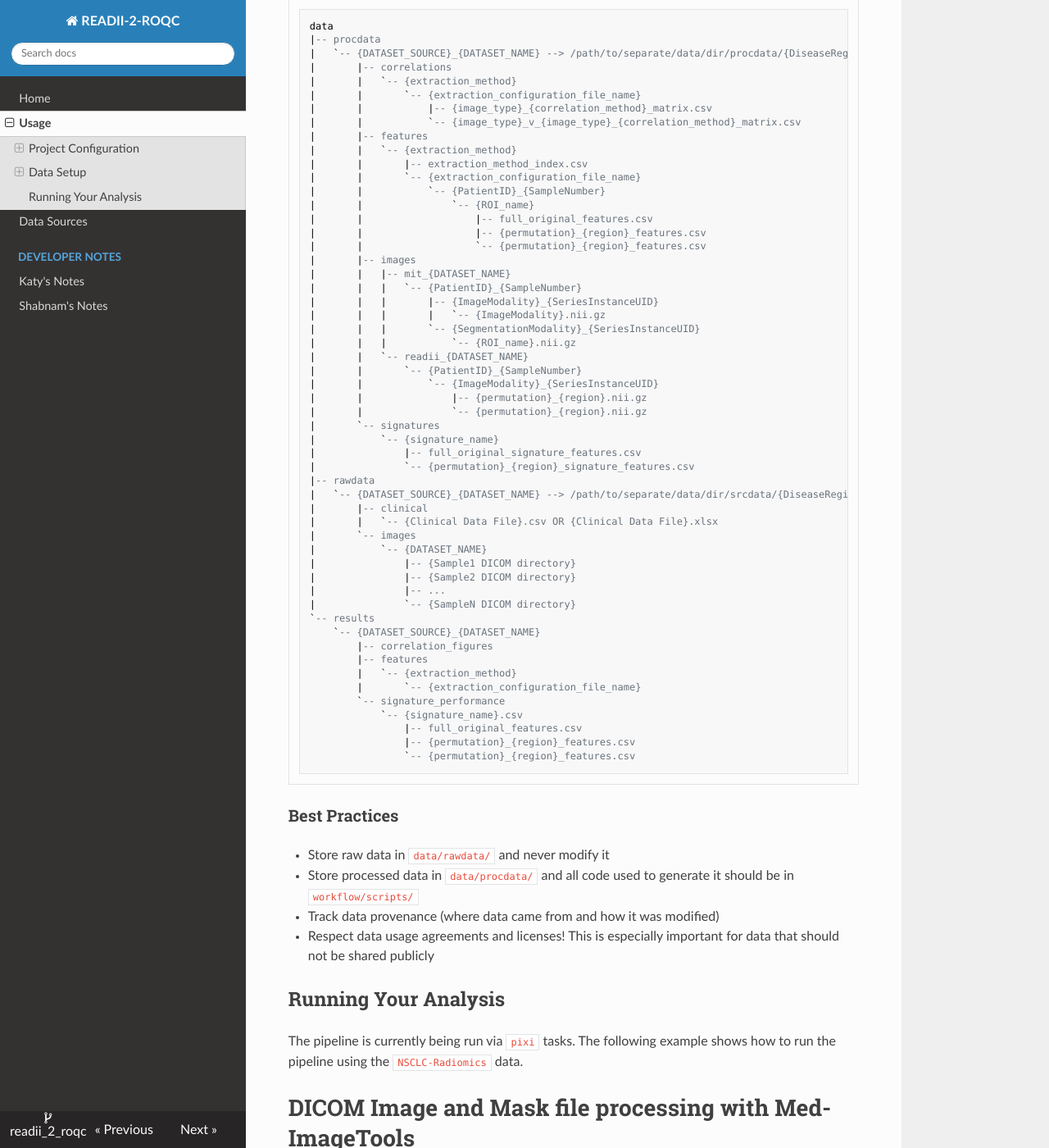
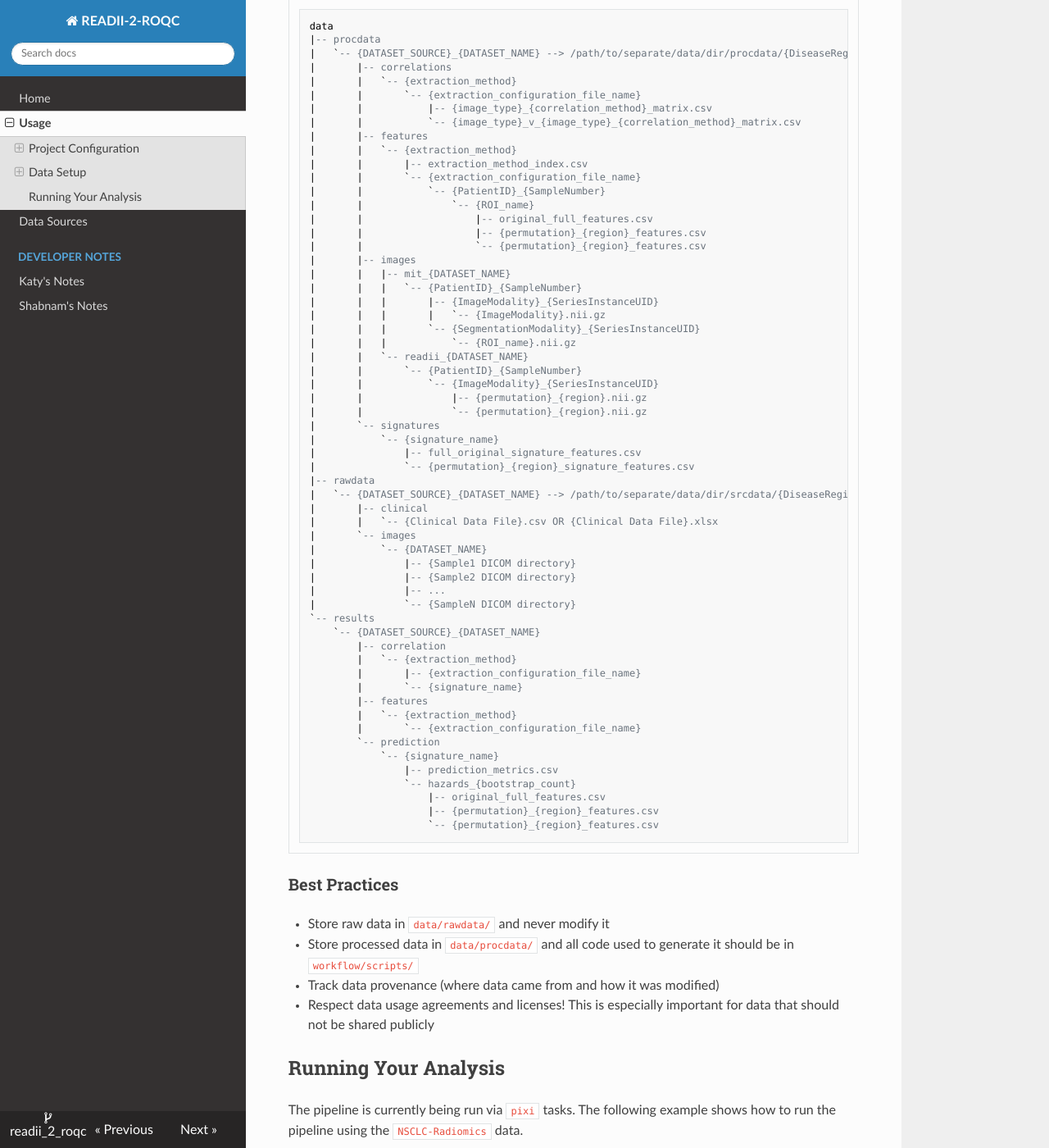
Before and after one commit to bhklab/readii_2_roqc, an MkDocs documentation site: the page built from docs/usage.md, in a window 1280 px wide and 1400 px high, scrolled down 2940 px. Shown: the whole window at 82% size. Built offline with MkDocs 1.6.1, drawn with Linux system fonts in a browser that asks for light colours; nearby versions of some CDN libraries.

Commit message:
docs: update the analysis output directory organization

````diff
--- a/docs/usage.md
+++ b/docs/usage.md
@@ -135,7 +135,7 @@ data
 |       |       `-- {extraction_configuration_file_name}
 |       |           `-- {PatientID}_{SampleNumber}
 |       |               `-- {ROI_name}
-|       |                   |-- full_original_features.csv
+|       |                   |-- original_full_features.csv
 |       |                   |-- {permutation}_{region}_features.csv
 |       |                   `-- {permutation}_{region}_features.csv
 |       |-- images
@@ -166,15 +166,20 @@ data
 |               `-- {SampleN DICOM directory}
 `-- results
     `-- {DATASET_SOURCE}_{DATASET_NAME}
-        |-- correlation_figures
+        |-- correlation
+        |   `-- {extraction_method}
+        |       |-- {extraction_configuration_file_name}
+        |       `-- {signature_name}
         |-- features
         |   `-- {extraction_method}
         |       `-- {extraction_configuration_file_name}
-        `-- signature_performance
-            `-- {signature_name}.csv
-                |-- full_original_features.csv
-                |-- {permutation}_{region}_features.csv
-                `-- {permutation}_{region}_features.csv
+        `-- prediction
+            `-- {signature_name}
+                |-- prediction_metrics.csv
+                `-- hazards_{bootstrap_count}
+                    |-- original_full_features.csv
+                    |-- {permutation}_{region}_features.csv
+                    `-- {permutation}_{region}_features.csv
 ```
 
 
````
